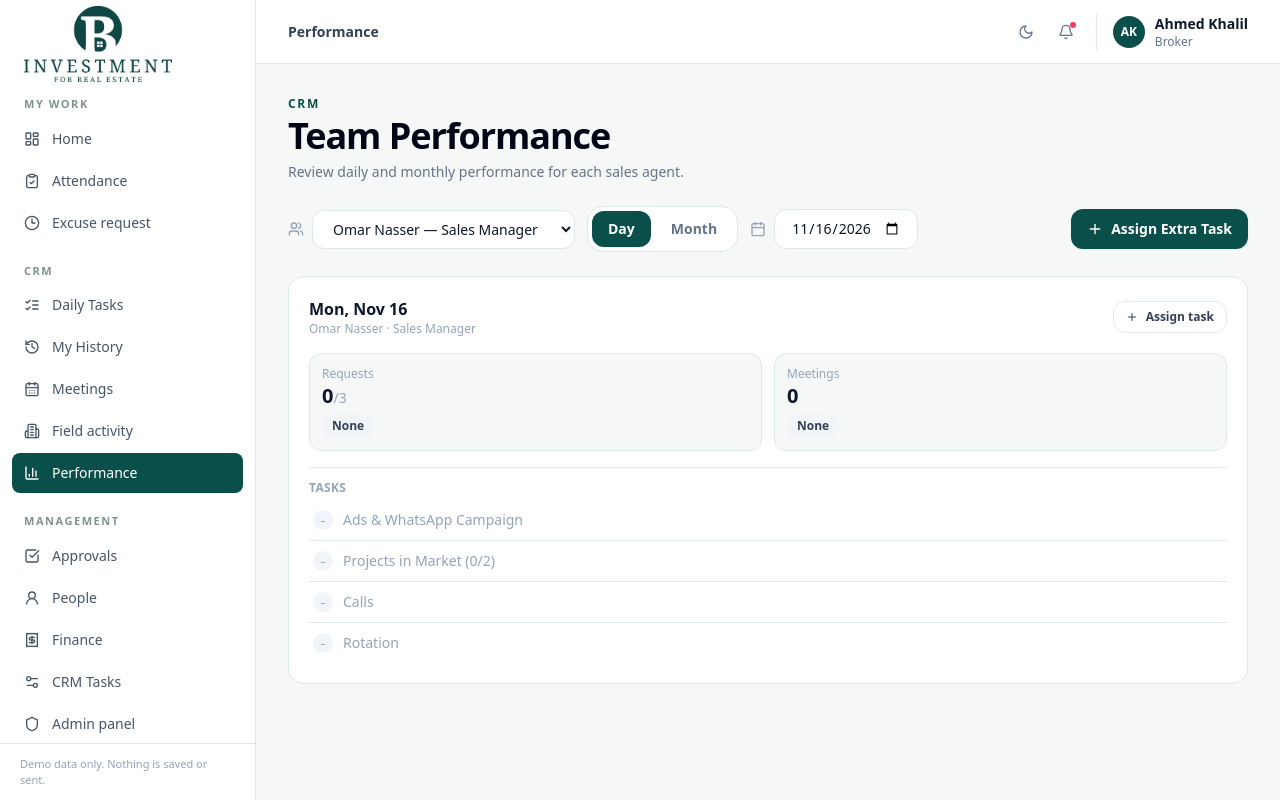
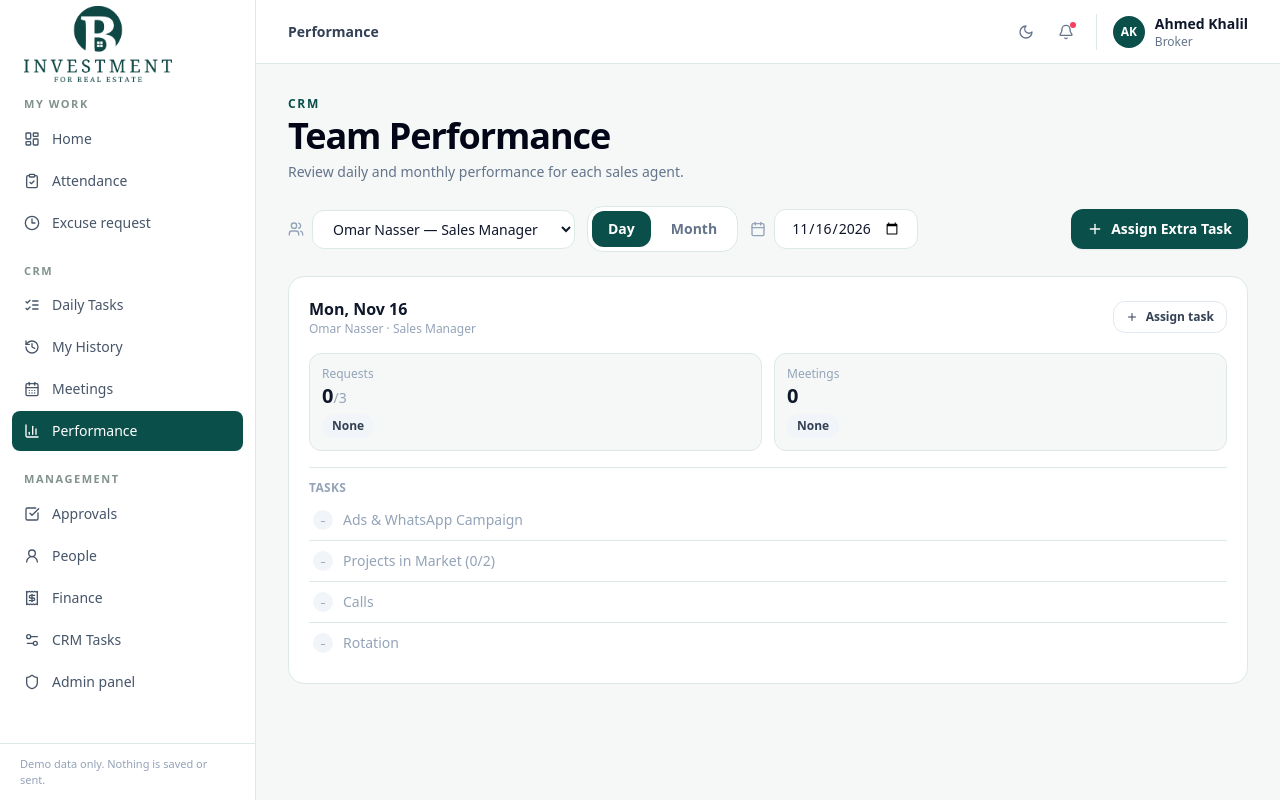
Before and after one commit to marwaanelafifi-apps/HR---Operation-System, a Next.js app: page /crm/performance in a window 1280 px wide. Built offline with nearby package versions, Linux system fonts and the light colour scheme.

Commit message:
remove: Field activity nav link (old scaffold placeholder page)
Co-Authored-By: Claude Sonnet 4.6 <noreply@anthropic.com>

```diff
--- a/components/app-shell.tsx
+++ b/components/app-shell.tsx
@@ -4,7 +4,7 @@ import Image from "next/image";
 import Link from "next/link";
 import { usePathname } from "next/navigation";
 import { useEffect, useState, type ReactNode } from "react";
-import { BarChart3, Bell, Building2, CalendarDays, CheckSquare, ClipboardCheck, Clock3, History, LayoutDashboard, ListChecks, Menu, Moon, Receipt, Settings2, Shield, Sun, UserRound, X } from "lucide-react";
+import { BarChart3, Bell, CalendarDays, CheckSquare, ClipboardCheck, Clock3, History, LayoutDashboard, ListChecks, Menu, Moon, Receipt, Settings2, Shield, Sun, UserRound, X } from "lucide-react";
 import { cn } from "@/lib/utils";
 import { Avatar } from "@/components/ui/avatar";
 
@@ -23,7 +23,6 @@ const groups = [
       { href: "/crm/tasks", label: "Daily Tasks", icon: ListChecks },
       { href: "/crm/history", label: "My History", icon: History },
       { href: "/meetings", label: "Meetings", icon: CalendarDays },
-      { href: "/field-agents", label: "Field activity", icon: Building2 },
       { href: "/crm/performance", label: "Performance", icon: BarChart3 },
     ],
   },
```
